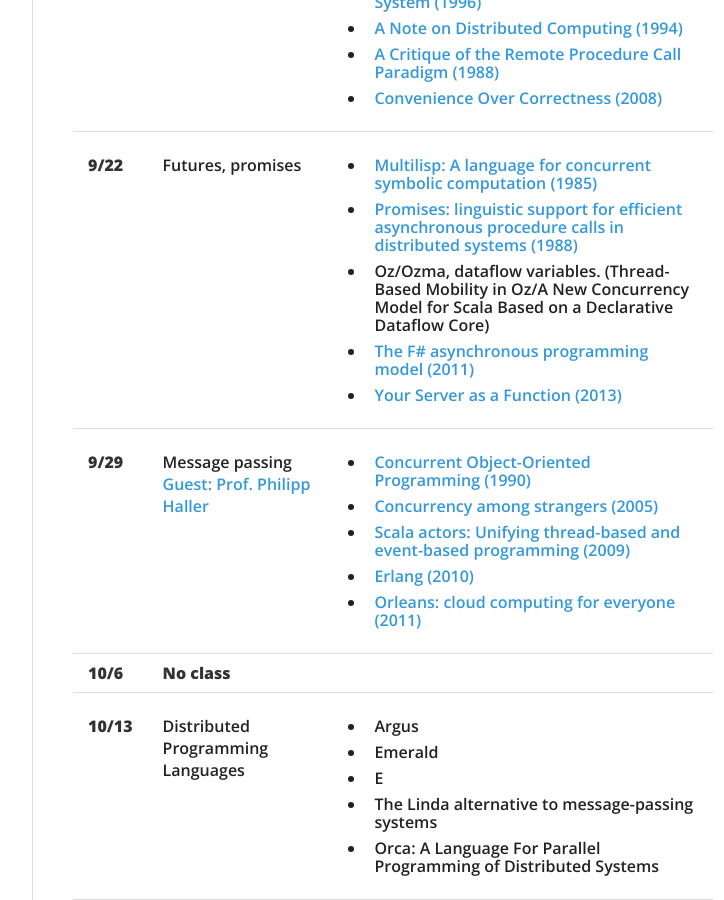
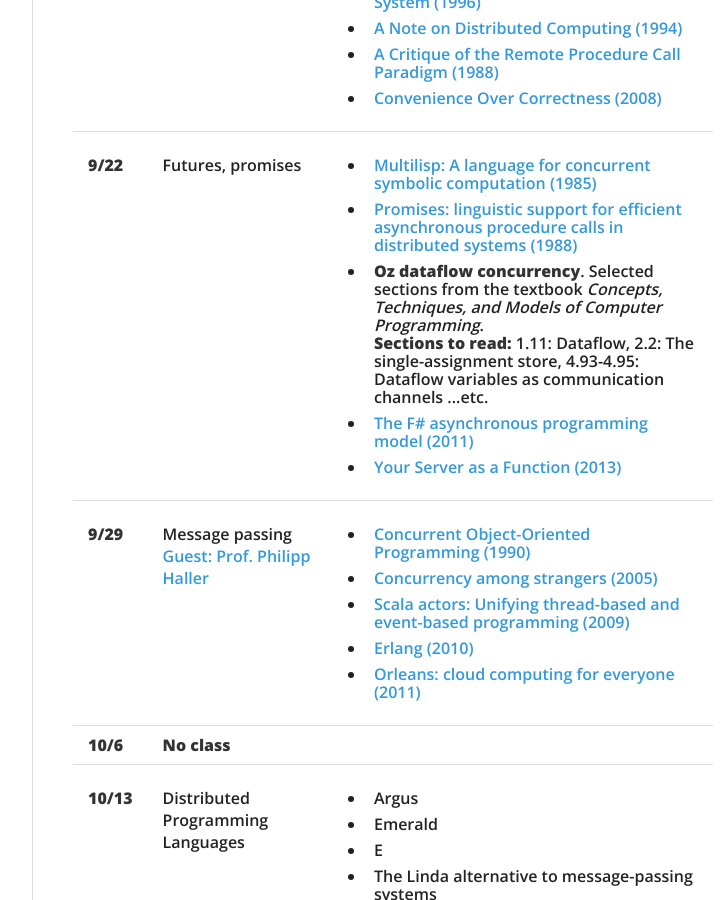
Before and after one commit to heathermiller/wwwcs7680, a Jekyll site: the page built from index.md, in a window 1280 px wide and 900 px high, scrolled down 1711 px. Shown: the whole window, without its empty margins (378-1102 px from the left). Built offline with Jekyll 4.4.1, drawn with Linux system fonts in a browser that asks for light colours; nearby versions of some CDN libraries.

Commit message:
Adding Oz

```diff
--- a/index.md
+++ b/index.md
@@ -106,7 +106,7 @@ You will be evaluated on:
         <ul>
           <li><a href="https://scholar.google.com/scholar?cluster=1955556762785357880&hl=en&as_sdt=0,22">Multilisp: A language for concurrent symbolic computation (1985)</a></li>
           <li><a href="{{ site.baseurl }}/pdfs/liskov1988.pdf">Promises: linguistic support for efficient asynchronous procedure calls in distributed systems (1988)</a></li>
-          <li>Oz/Ozma, dataflow variables. (Thread-Based Mobility in Oz/A New Concurrency Model for Scala Based on a Declarative Dataflow Core)</li>
+          <li><strong>Oz dataflow concurrency</strong>. Selected sections from the textbook <em>Concepts, Techniques, and Models of Computer Programming</em>. <br><strong>Sections to read:</strong> 1.11: Dataflow, 2.2: The single-assignment store, 4.93-4.95: Dataflow variables as communication channels ...etc.</li>
           <!-- http://lampwww.epfl.ch/~hmiller/scala2013/resources/pdfs/paper4.pdf -->
           <li><a href="https://scholar.google.com/scholar?cluster=14809811497832734817&hl=en&as_sdt=0,22">The F# asynchronous programming model (2011)</a></li>
           <li><a href="https://scholar.google.com/scholar?cluster=14922225451262628725&hl=en&as_sdt=0,22">Your Server as a Function (2013)</a></li>
```
